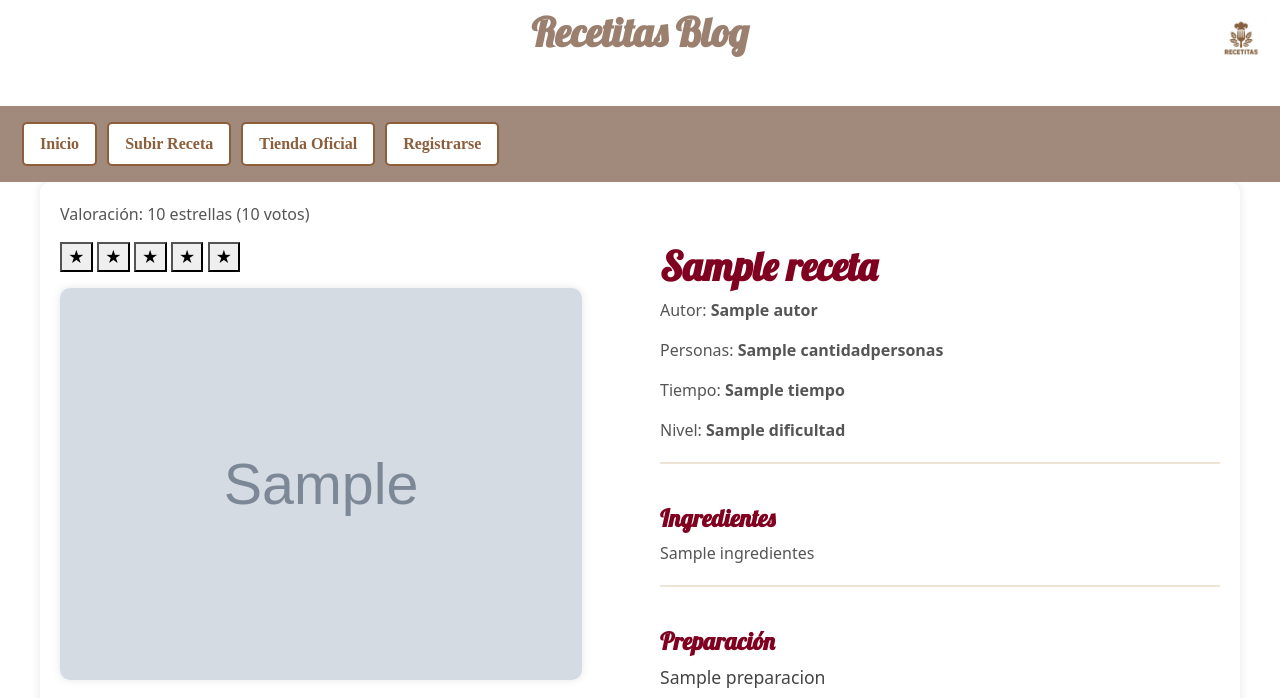
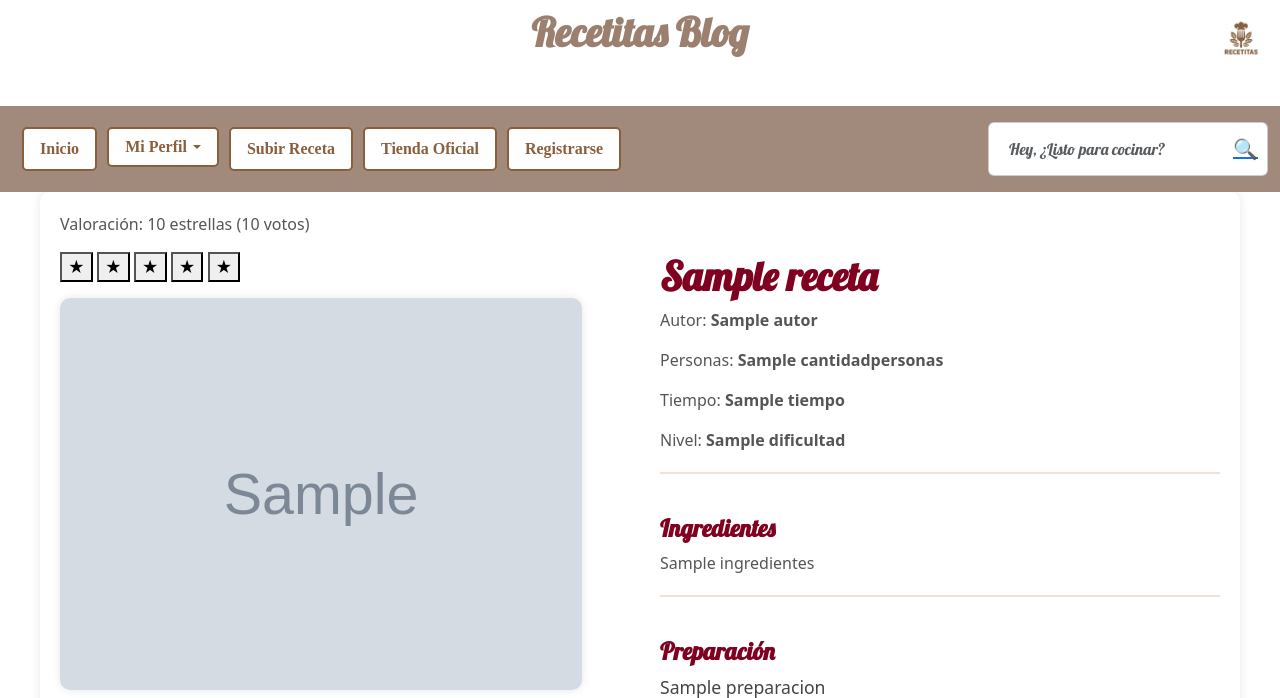
Before and after one commit to campoy02/AppWeb, a Flask app: template app/src/templates/public/RecetasID.html in a window 1280 px wide. Shown: the top 698 px of the page. Run offline with Flask 3, Linux system fonts and the light colour scheme; the template is opened without the code that fills it: most values are stand-ins (such as "Sample title", 1, 10 or a date in 2020); grey boxes marked "Sample" are stand-in pictures; some libraries are stand-ins or nearby versions.

Commit message:
apoco si

```diff
--- a/app/src/templates/public/RecetasID.html
+++ b/app/src/templates/public/RecetasID.html
@@ -13,24 +13,50 @@
 </head>
 
 <body>
-
-    <header class="header position-relative w-100 overflow-hidden">
+      <!-- Header -->
+      <header class="header position-relative w-100 overflow-hidden" style="height: 300px;">
         <div class="banner position-relative w-100 h-100">
-            <h1 class="title position-absolute top-0 start-50 translate-middle-x fs-1 fw-bold font-lobster text-center text-brown bg-white bg-opacity-30 p-2 rounded d-flex align-items-center gap-2">
+            <!-- Título -->
+            <h1
+                class="title position-absolute top-0 start-50 translate-middle-x fs-1 fw-bold font-lobster text-center text-brown bg-white bg-opacity-30 p-2 rounded d-flex align-items-center gap-2">
                 Recetitas <span>Blog</span>
             </h1>
-            <img src="../../static/img/logo.png" alt="Logo Recetitas" class="logo position-absolute top-0 end-0 m-2">
+            <!-- Logo -->
+            <img src="../../static/img/logo.png" alt="Logo Recetitas" class="logo position-absolute top-0 end-0 m-2"
+                style="width: 60px; opacity: 0.8; border-radius: 20%; background: rgba(255, 255, 255, 0.5); padding: 5px;">
         </div>
     </header>
-
+        <!-- Barra de navegación -->
         <nav class="nav-bar navbar navbar-expand-lg navbar-light bg-brown py-3">
             <div class="container-fluid">
+                <!-- Enlaces de navegación -->
+
                 <div class="navbar-nav me-auto mb-2 mb-lg-0">
+
                     <a class="nav-btn" href="{{ url_for('index') }}">Inicio</a>
+
+                    <div class="dropdown">
+                      <a class="nav-btn dropdown-toggle" href="#" role="button" id="navbarDropdown" data-bs-toggle="dropdown" aria-expanded="false">
+                        Mi Perfil
+                      </a>
+                      <ul class="dropdown-menu" aria-labelledby="navbarDropdown">
+                        <li><a class="dropdown-item" href="{{ url_for('perfil') }}">Mi Perfil</a></li>
+                        <li><a class="dropdown-item" href="{{ url_for('favoritos') }}">Favoritos</a></li>
+                        <li><a class="dropdown-item" href="{{ url_for('historial') }}">Historial</a></li>
+                      </ul>
+                    </div>
+
                     <a class="nav-btn" href="{{ url_for('subir') }}">Subir Receta</a>
                     <a class="nav-btn" href="{{ url_for('tienda') }}">Tienda Oficial</a>
                     <a class="nav-btn" href="{{ url_for('login') }}">Registrarse</a>
+
                   </div>
+
+                <!-- Caja de búsqueda -->
+                <form class="d-flex search-box bg-white bg-opacity-90 p-2 rounded">
+                    <input class="search-input form-control border-0 bg-transparent font-lobster fs-6" type="text" placeholder="Hey, ¿Listo para cocinar?" aria-label="Search">
+                    <button class="search-btn btn btn-link text-dark fs-5 p-0" type="submit"> <a href="{{url_for('resultados')}}">🔍</a></button>
+                </form>
             </div>
         </nav>
 
@@ -102,7 +128,7 @@
             </div>
         </div>
     </div>
-
+<script src="https://cdn.jsdelivr.net/npm/bootstrap@5.3.0/dist/js/bootstrap.bundle.min.js"></script>
 </body>
 <footer>
     <div class="pdpIzq">
```
Lines whose indentation alone changed are shown as unchanged.
